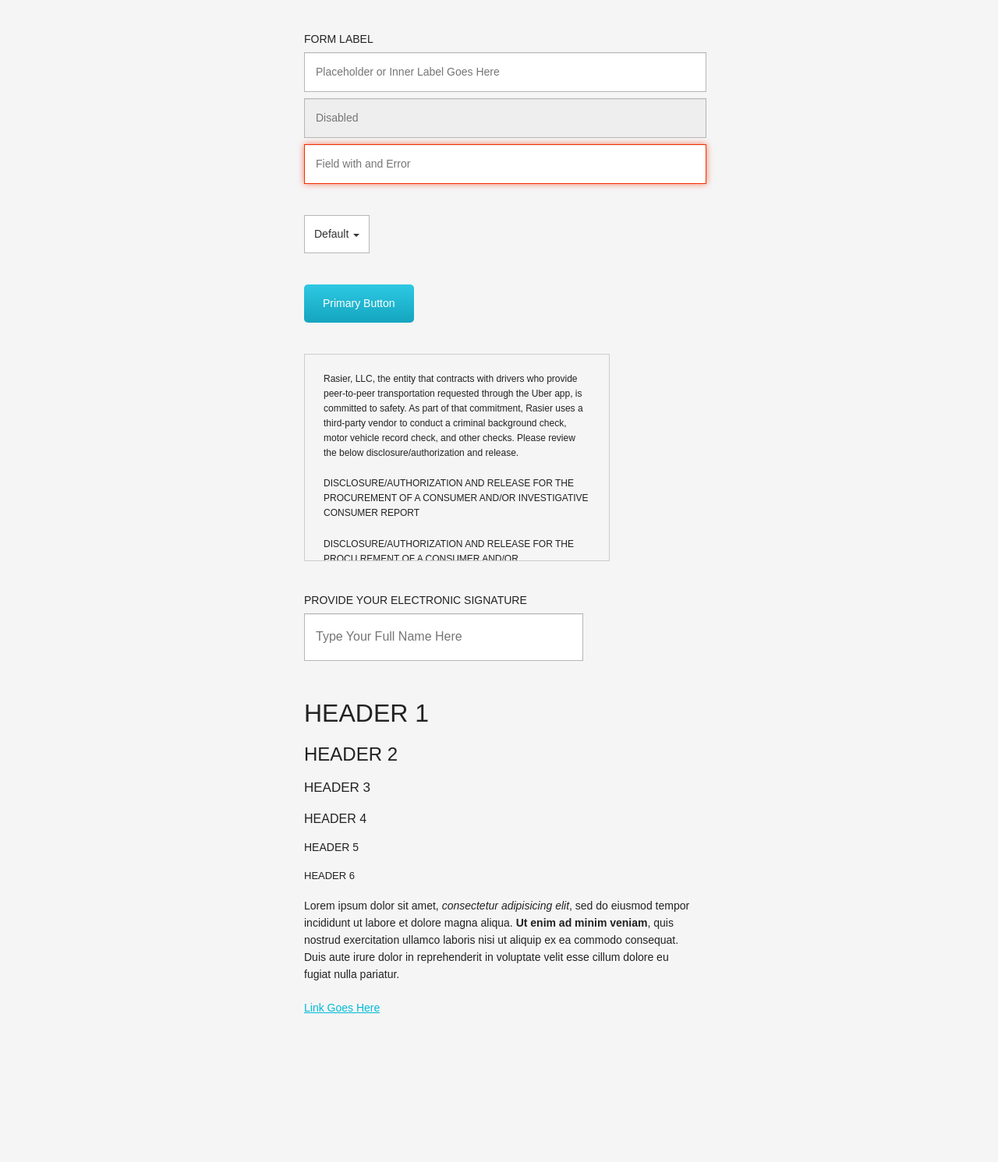
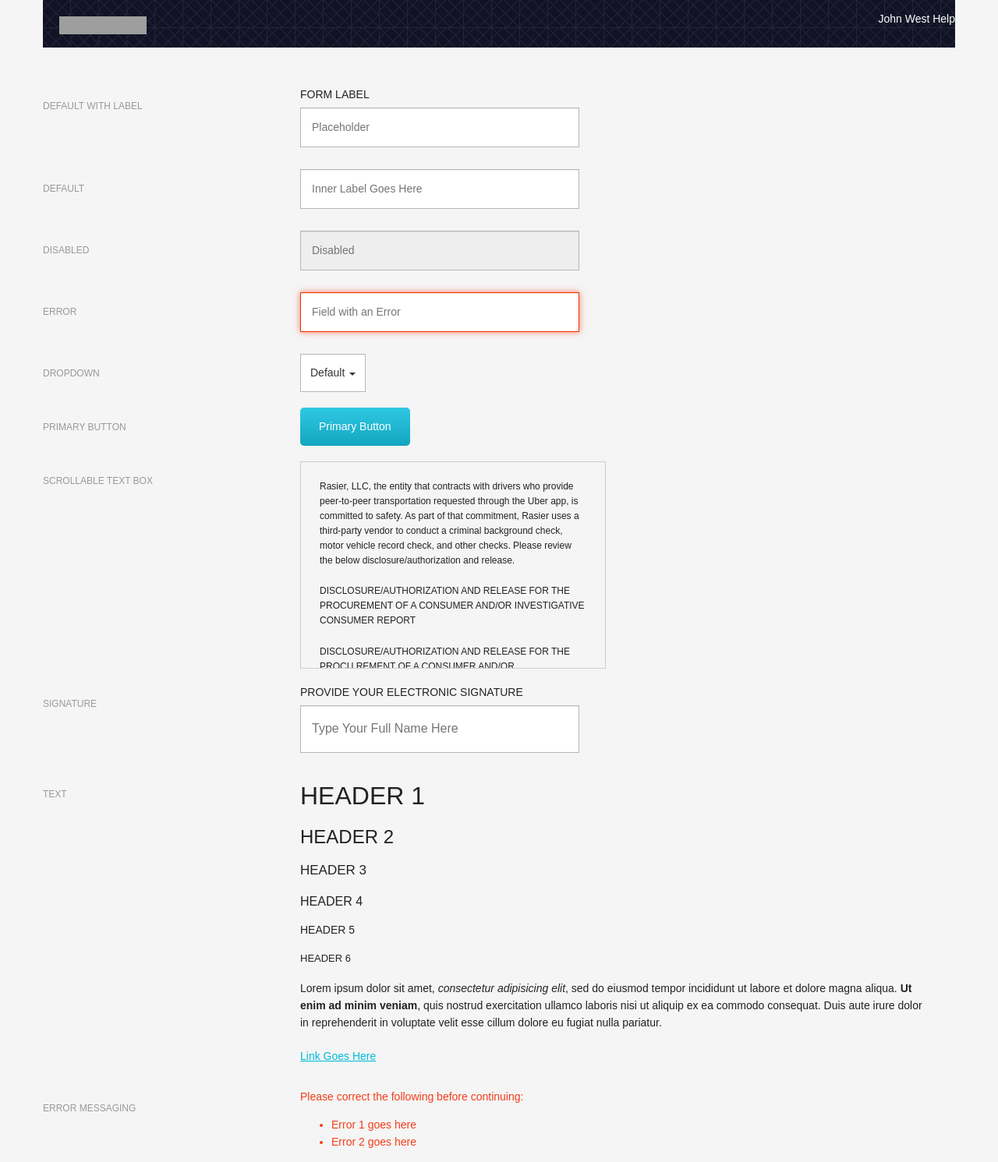
Before and after one commit to mtmoore55/dso, a plain HTML site: page index.html in a window 1280 px wide. Shown: the whole page at 78% size. Before the commit the page ends 1335 px from the top, so only its background shows below. Drawn offline with nearby package versions, Linux system fonts and the light colour scheme; grey boxes are pictures that could not be loaded.

Commit message:
Added labels and header style

```diff
--- a/css/base.css
+++ b/css/base.css
@@ -693,7 +693,7 @@ body {
 }
 @media (-webkit-min-device-pixel-ratio: 2), (min-resolution: 192dpi) {
     .logo-dark, .logo-light {
-        background-image: url(//d1a3f4spazzrp4.cloudfront.net/uber-style/logo-md@2x.png)
+        background-image: url(//d1a3f4spazzrp4.cloudfront.net/uber-style/logo-md@2x.png);
    }
 }
 .logo-dark {
--- a/css/mattstyles.css
+++ b/css/mattstyles.css
@@ -1,17 +1,60 @@
 /* Matt Moore's Killer Styles */
 
-.wrapper {
-	width: 500px;
-	margin: 20px auto;
+.pull-left {
+	float: left;
 }
 
-.group {
-	margin-top: 40px;
+.pull-right {
+	float: right;
 }
 
-header {
+.title {
+	text-align: left;
+	text-transform: uppercase;
+	font-weight: 500;
+	font-size: 12px;
+	color: #999;
+	padding-top: 36px;
+}
+
+.row {
+}
+
+.form-group {
+	padding-top: 20px;
+}
+
+.header {
+	height: 61px;
+	background: url('../img/bgHeader.png') top left repeat;
 	margin-bottom: 30px;
 }
+
+	.uber-logo {
+		margin: 21px;
+	}
+
+	.logo-dark, .logo-light {
+	    width: 112px;
+	    height: 23px;
+	    background-image: url('https://d1a3f4spazzrp4.cloudfront.net/uber-style/logo-md@1x.png');
+	    background-size: 112px 32px;
+	    background-repeat: no-repeat;
+	}
+	@media (-webkit-min-device-pixel-ratio: 2), (min-resolution: 192dpi) {
+	    .logo-dark, .logo-light {
+	        background-image: url('https://d1a3f4spazzrp4.cloudfront.net/uber-style/logo-md@2x.png');
+	   }
+	}
+
+	.header a, .header a:hover {
+		color: #fff;
+		text-decoration: none;
+	}
+
+	.header li {
+		display: inline-block;
+	}
 
 label {
 	display: inline-block;
@@ -24,7 +67,7 @@ label {
 .form-control {
 	display: block;
 	height: 49px;
-	width: 100%;
+	width: 342px;
 	padding: 0 0 0 14px;
 	margin: 0 0 8px 0;
 	border: 1px solid #b6b6b6;
@@ -51,7 +94,7 @@ label {
 	height: 59px;
 	width: 342px;
 	font-size: 16px;
-	background-image: url(img/bgSignature.png) left top no-repeat;
+	background-image: url('../img/bgSignature.png') left top no-repeat;
 }
 
 .has-error {
@@ -60,6 +103,15 @@ label {
 	-webkit-box-shadow: inset 0 1px 1px rgba(0,0,0,.075),0 0 8px rgba(243,47,0,.6);
 	box-shadow: inset 0 1px 1px rgba(0,0,0,.075),0 0 8px rgba(243,47,0,.6);
 }
+
+.error-messaging {
+	color: #f33d19;
+	font-weight: 500;
+}
+
+	.error-messaging ul {
+		font-weight: 400;
+	}
 
 .btn {
 	height: 49px;
@@ -77,6 +129,7 @@ label {
 	font-size: 14px;
 	line-height: 1.42857143;
 	border-radius: 0;
+    font-family: "Clan Pro", sans-serif;
 }
 
 .btn-default, .btn-default:hover, .btn-default:active, .btn-default:focus {
@@ -124,13 +177,12 @@ label {
 .dropdown-menu {
 	position: absolute;
 	top: 100%;
-	left: 0;
 	z-index: 1000;
 	display: none;
 	float: left;
 	min-width: 160px;
 	padding: 5px 0;
-	margin: 2px 0 0;
+	margin: 0;
 	list-style: none;
 	font-size: 14px;
 	background-color: #fff;
@@ -141,6 +193,28 @@ label {
 	box-shadow: 0 6px 12px rgba(0,0,0,.175);
 	background-clip: padding-box;
 }
+.dropdown-menu .divider {
+  height: 1px;
+  margin: 9px 0;
+  overflow: hidden;
+  background-color: #e5e5e5;
+}
+.dropdown-menu > li > a {
+  display: block;
+  padding: 5px 10px;
+  clear: both;
+  font-weight: normal;
+  line-height: 1.42857143;
+  color: #333;
+  white-space: nowrap;
+  text-decoration: none;
+}
+.dropdown-menu > li > a:hover,
+.dropdown-menu > li > a:focus {
+  color: #262626;
+  text-decoration: none;
+  background-color: #f5f5f5;
+}
 
 
 .open > .dropdown-menu {
@@ -149,7 +223,7 @@ label {
 
 .scrollable-textbox {
 	height: 240px;
-	width: 342px;
+	max-width: 342px;
 	padding: 12px 24px;
 	border: 1px solid #ccc;
 	overflow: auto;
@@ -185,3 +259,4 @@ a {
 a:hover, a:focus {
     color: #20748b;
     text-decoration: underline;
+}
--- a/index.html
+++ b/index.html
@@ -16,30 +16,70 @@
 
    <body>
 
-    <div class="wrapper">
+    <div class="container">
 
-   		<!-- <header>
-   			<div class="logo-dark">Uber</div>
-   			<ul class="nav">
-   				<li class="">
-   					<a href="" class="arrow">John West</a>
-   				</li>
-   				<li class="">
-   					<a href="">Help</a>
-   				</li>
+      <!-- Start Header -->
+     		<div class="header">
+     			<div class="uber-logo logo-light pull-left"></div>
+     			<ul class="pull-right">
+     				<li><a href="#" class="arrow">John West</a></li>
+     				<li><a href="#">Help</a></li>
      			</ul>
-   		</header> -->
+     		</div><!-- End Header -->
 
-      <div class="form-group group">
+
+      <!-- Start Field with Label -->
+        <div class="row">
+            <div class="col-xs-3 title">
+              Default with Label
+            </div>
+            <div class="form-group col-xs-8">
               <label for="formfield">Form Label</label>
-        <input type="text" class="form-control" id="formfield" placeholder="Placeholder or Inner Label Goes Here">
+              <input type="text" class="form-control" id="formfield" placeholder="Placeholder">
+            </div>
+        </div><!-- End Field with Label -->
 
+
+      <!-- Start Default Field -->
+        <div class="row">
+            <div class="col-xs-3 title">
+              Default
+            </div>
+            <div class="form-group col-xs-8">
+              <input type="text" class="form-control" id="formfield" placeholder="Inner Label Goes Here">
+            </div>
+        </div><!-- End Default Field -->
+
+
+      <!-- Start Disabled Field -->
+        <div class="row">
+            <div class="col-xs-3 title">
+              Disabled
+            </div>
+            <div class="form-group col-xs-8">
               <input type="text" class="form-control form-disabled" id="formfield" placeholder="Disabled" disabled>
+            </div>
+        </div><!-- End Disabled Field -->
 
-        <input type="text" class="form-control has-error" id="formfield has-error" placeholder="Field with and Error">
+
+      <!-- Start Field with Error -->
+        <div class="row">
+            <div class="col-xs-3 title">
+              Error
             </div>
+            <div class="form-group col-xs-8">
+              <input type="text" class="form-control has-error" id="formfield has-error" placeholder="Field with an Error">
+            </div>
+        </div><!-- End Field with Error -->
 
-      <div class="btn-group dropdown group">
+
+      <!-- Start Dropdown -->
+        <div class="row">
+            <div class="col-xs-3 title">
+              Dropdown
+            </div>
+            <div class="form-group col-xs-8">
+              <div class="btn-group dropdown">
                 <button id="drop1" type="button" class="btn btn-default dropdown-toggle" data-toggle="dropdown" data-target="#">Default <span class="caret"></span></button>
                 <ul class="dropdown-menu" role="menu" aria-labelledby="drop1">
                   <li><a href="#">Option 1</a></li>
@@ -47,22 +87,54 @@
                   <li><a href="#">Option 3</a></li>
                 </ul>
               </div>
+            </div>
+        </div><!-- End Dropdown -->
 
-      <button type="button" class="btn btn-primary group">Primary Button</button>
+      <!-- Start Primary Button -->
+        <div class="row">
+            <div class="col-xs-3 title">
+              Primary Button
+            </div>
+            <div class="form-group col-xs-8">
+              <button type="button" class="btn btn-primary">Primary Button</button>
+            </div>
+        </div><!-- End Primary Button -->
 
-      <div class="scrollable-textbox group">
+
+      <!-- Start Scrollable Text Box -->
+        <div class="row">
+            <div class="col-xs-3 title">
+              Scrollable Text Box
+            </div>
+            <div class="form-group col-xs-8">
+              <div class="scrollable-textbox">
                 <p>Rasier, LLC, the entity that contracts with drivers who provide peer-to-peer transportation requested through the Uber app, is committed to safety. As part of that commitment, Rasier uses a third-party vendor to conduct a criminal background check, motor vehicle record check, and other checks. Please review the below disclosure/authorization and release.</p>
                 <p>DISCLOSURE/AUTHORIZATION AND RELEASE FOR THE PROCUREMENT OF A CONSUMER AND/OR INVESTIGATIVE CONSUMER REPORT</p>
                 <p>DISCLOSURE/AUTHORIZATION AND RELEASE FOR THE PROCU REMENT OF A CONSUMER AND/OR INVESTIGATIVE CONSUMER REPORT DISCLOSURE:</p>
                 <p>Rasier, LLC (“Rasier”) may now, or at any time while you are an independent transportation provider (“Transportation Provider”), with an independent contractor relationship (“I/C Relationship”) with Rasier, verify information within your proposal to enter into or maintain an I/C Relationship, resume or contract by obtaining a consumer report and/or investigative consumer report from a consumer reporting agency. The verifications and/or checks may include but are not limited to: driving records, workers compensation records (in compliance with the ADA or other applicable law), credit bureau files, employment references, personal references, any educational and licensing institution records, and any criminal records information pertaining to you which may be in the files of any federal, state or local criminal justice agency in any state. These reports may include information as to your general reputation, character, personal characteristics, or mode of living. You have the right to request, in writing, the nature and scope of any investigative consumer report conducted by Hirease, Inc. on behalf of Rasier, at: Hirease, Inc., PO Box 2559, Southern Pines, NC 28388 • 1-866-693-1764 • www.hirease.com.</p>
               </div>
+            </div>
+        </div><!-- End Scrollable Text Box -->
 
-      <div class="form-group group">
-        <label for="formfield center">Provide your Electronic Signature</label>
+
+      <!-- Start Signature Text Field -->
+        <div class="row">
+            <div class="col-xs-3 title">
+              Signature
+            </div>
+            <div class="form-group col-xs-8">
+              <label for="formfield">Provide your Electronic Signature</label>
               <input type="text" class="form-control form-signature" id="formfield" placeholder="Type Your Full Name Here">
             </div>
+        </div><!-- End Signature Text Field -->
 
-      <div class="group">
+
+      <!-- Start Text Styles -->
+        <div class="row">
+            <div class="col-xs-3 title">
+              Text
+            </div>
+            <div class="form-group col-xs-8">
               <h1>Header 1</h1>
               <h2>Header 2</h2>
               <h3>Header 3</h3>
@@ -72,8 +144,26 @@
               <p>Lorem ipsum dolor sit amet, <em>consectetur adipisicing elit</em>, sed do eiusmod tempor incididunt ut labore et dolore magna aliqua. <strong>Ut enim ad minim veniam</strong>, quis nostrud exercitation ullamco laboris nisi ut aliquip ex ea commodo consequat. Duis aute irure dolor in reprehenderit in voluptate velit esse cillum dolore eu fugiat nulla pariatur.</p>
               <p><a href="#">Link Goes Here</a></p>
             </div>
+        </div><!-- End Text Styles -->
 
-    </div><!-- End Wrapper -->
+
+      <!-- Start Error Messaging -->
+        <div class="row">
+            <div class="col-xs-3 title">
+              Error Messaging
+            </div>
+            <div class="form-group col-xs-8">
+              <div class="error-messaging">
+                Please correct the following before continuing:
+                <ul>
+                  <li>Error 1 goes here</li>
+                  <li>Error 2 goes here</li>
+                </ul>
+              </div>
+            </div>
+        </div><!-- End Error Messaging -->
+
+    </div><!-- End Container -->
 
    </body>
 
```
Also changed, not shown: img/bgHeader.png (added). Lines whose indentation alone changed are shown as unchanged.
